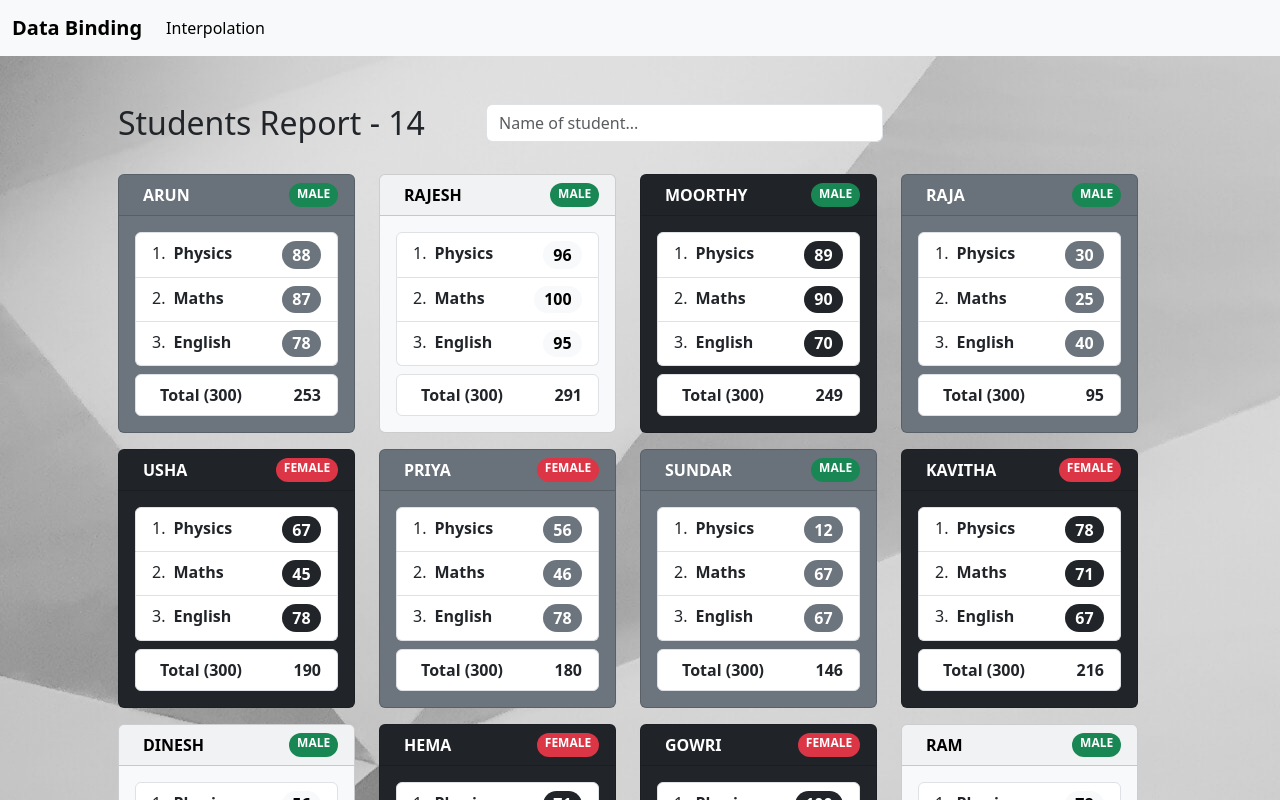
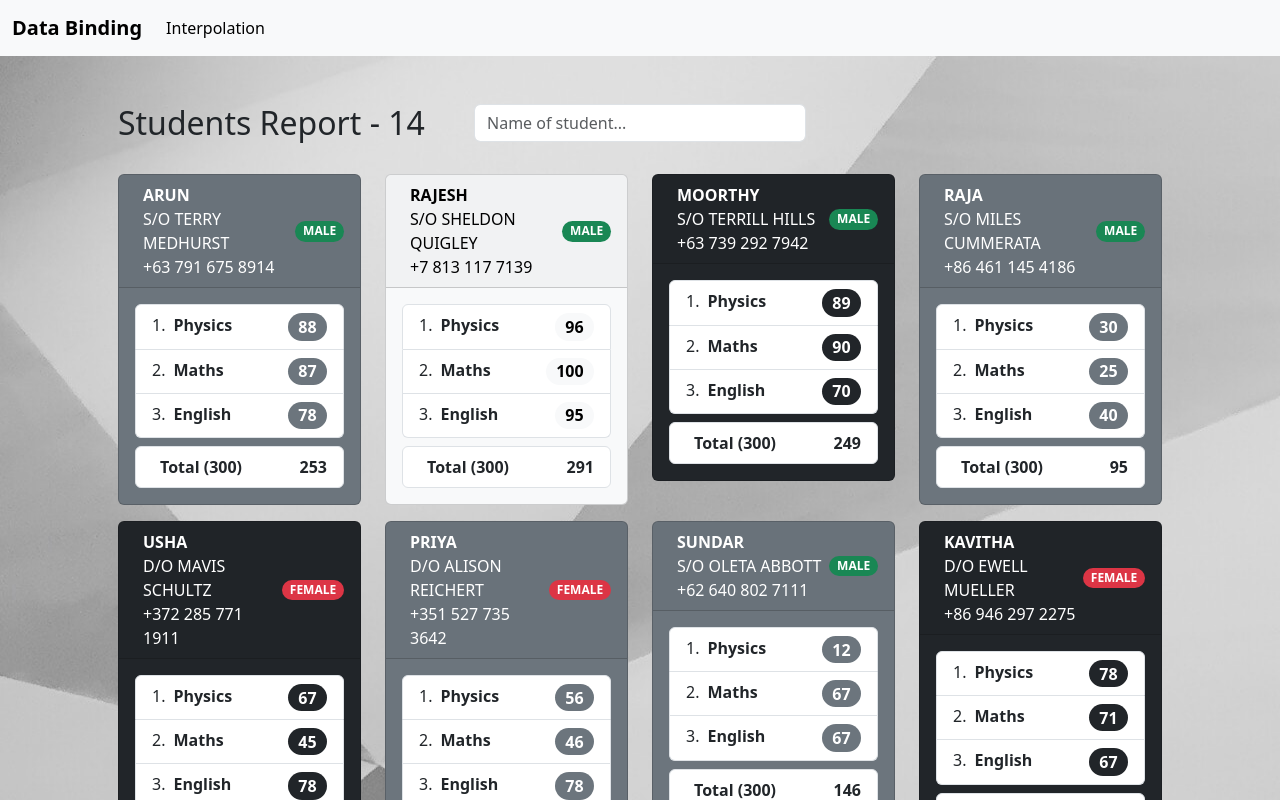
Before and after one commit to SiddhantDeval/angular, an Angular app in the folder data binding/: page /interpolation in a window 1280 px wide. Shown: the top 800 px of the page. Built offline with nearby package versions, Linux system fonts and the light colour scheme.

Commit message:
structural diractive *ngIf

```diff
--- a/data binding/src/app/interpolation/interpolation.component.html
+++ b/data binding/src/app/interpolation/interpolation.component.html
@@ -1,13 +1,12 @@
 <div class="container p-5">
   <div class="row">
-    <div class="col-4">
+    <div class="col-12 col-lg-4">
       <p class="h2">
         Students Report -
         <span class="fw-light me-lg-3 me-sm-6">{{ totalStudents }}</span>
       </p>
     </div>
-    <div class="col-5">
-      <div class="container-fluid">
+    <div class="col-12 col-lg-4">
       <input
         class="form-control me-2"
         type="search"
@@ -18,18 +17,32 @@
       />
     </div>
   </div>
-
   <div class="my-4 row justify-content-start">
     <div
-        class="col-xs-6 col-sm-6 col-md-5 col-lg-3 mb-3"
+      class="col-xs-6 col-md-6 col-lg-3 mb-3"
       *ngFor="let student of studentList"
     >
-        <div class="card text-bg-{{ student.color }}" style="max-width: 18rem">
+      <div class="card text-bg-{{ student.color }}">
         <div
-            class="card-header text-uppercase d-flex justify-content-between adivgn-items-center"
+          class="card-header text-uppercase d-flex justify-content-between align-items-center"
         >
           <div class="ms-2 me-auto">
             <div class="fw-bold">{{ student.name }}</div>
+            <div class="fw-semibold">
+              <span
+                class="fw-light"
+                *ngIf="student.gender == 'Male'; else suffix"
+              >
+                S/O
+              </span>
+              <ng-template #suffix>
+                <span class="fw-light"> D/O </span>
+              </ng-template>
+              <span class="text-uppercase fw-normal">{{ student.father }}</span>
+            </div>
+            <div class="fw-lighter">
+              {{ student.phone }}
+            </div>
           </div>
           <span
             class="badge rounded-pill"
@@ -41,6 +54,7 @@
             {{ student.gender }}</span
           >
         </div>
+
         <div class="card-body">
           <ol class="list-group list-group-numbered">
             <li
@@ -49,9 +63,7 @@
               <div class="ms-2 me-auto">
                 <div class="fw-semibold">Physics</div>
               </div>
-                <span
-                  class="fs-6 badge text-bg-{{ student.color }} rounded-pill"
-                >
+              <span class="fs-6 badge text-bg-{{ student.color }} rounded-pill">
                 {{ student.physics }}</span
               >
             </li>
@@ -61,9 +73,7 @@
               <div class="ms-2 me-auto">
                 <div class="fw-semibold">Maths</div>
               </div>
-                <span
-                  class="fs-6 badge text-bg-{{ student.color }} rounded-pill"
-                >
+              <span class="fs-6 badge text-bg-{{ student.color }} rounded-pill">
                 {{ student.maths }}</span
               >
             </li>
@@ -73,9 +83,7 @@
               <div class="ms-2 me-auto">
                 <div class="fw-semibold">English</div>
               </div>
-                <span
-                  class="fs-6 badge text-bg-{{ student.color }} rounded-pill"
-                >
+              <span class="fs-6 badge text-bg-{{ student.color }} rounded-pill">
                 {{ student.english }}</span
               >
             </li>
@@ -99,4 +107,3 @@
     </div>
   </div>
 </div>
-</div>
```
Lines whose indentation alone changed are shown as unchanged.
